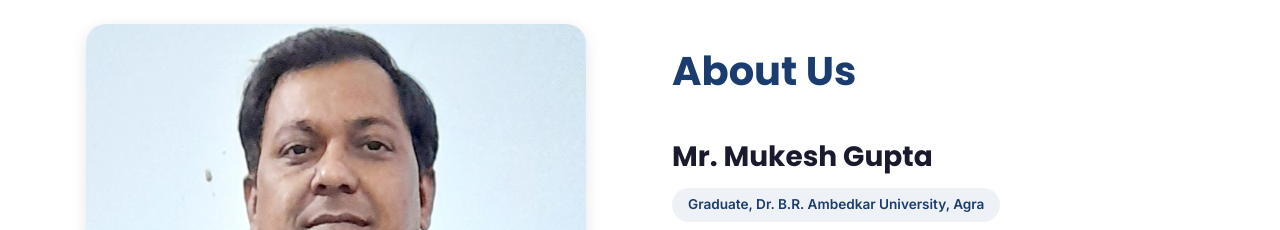
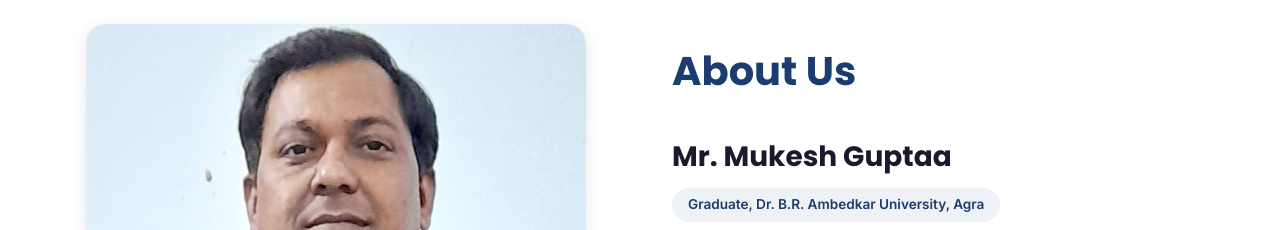
Before and after one commit to Avaneesh-2506/english-speaking-course, a React (Vite) app: page /#/ in a window 1280 px wide. Shown: the part 1080-1310 px from the top of the page. Built offline with nearby package versions, Linux system fonts and the light colour scheme.

Commit message:
updated the owner name and details

```diff
--- a/src/data/siteData.js
+++ b/src/data/siteData.js
@@ -12,7 +12,7 @@ export const SITE_DATA = {
   whatsapp: "919305342586",
   timings: "7:30 AM – 7:30 PM (Mon–Sat)",
   location: "Naka, Ayodhya, Uttar Pradesh",
-  ownerName: "Mr. Mukesh Gupta",
+  ownerName: "Mr. Mukesh Guptaa",
   ownerQual: "Graduate, Dr. B.R. Ambedkar University, Agra",
   ownerBio: "With years of experience in spoken English coaching, our founder has helped hundreds of students from Ayodhya speak fluently and confidently. His teaching approach blends grammar-free conversational learning with personality development.",
 
```
